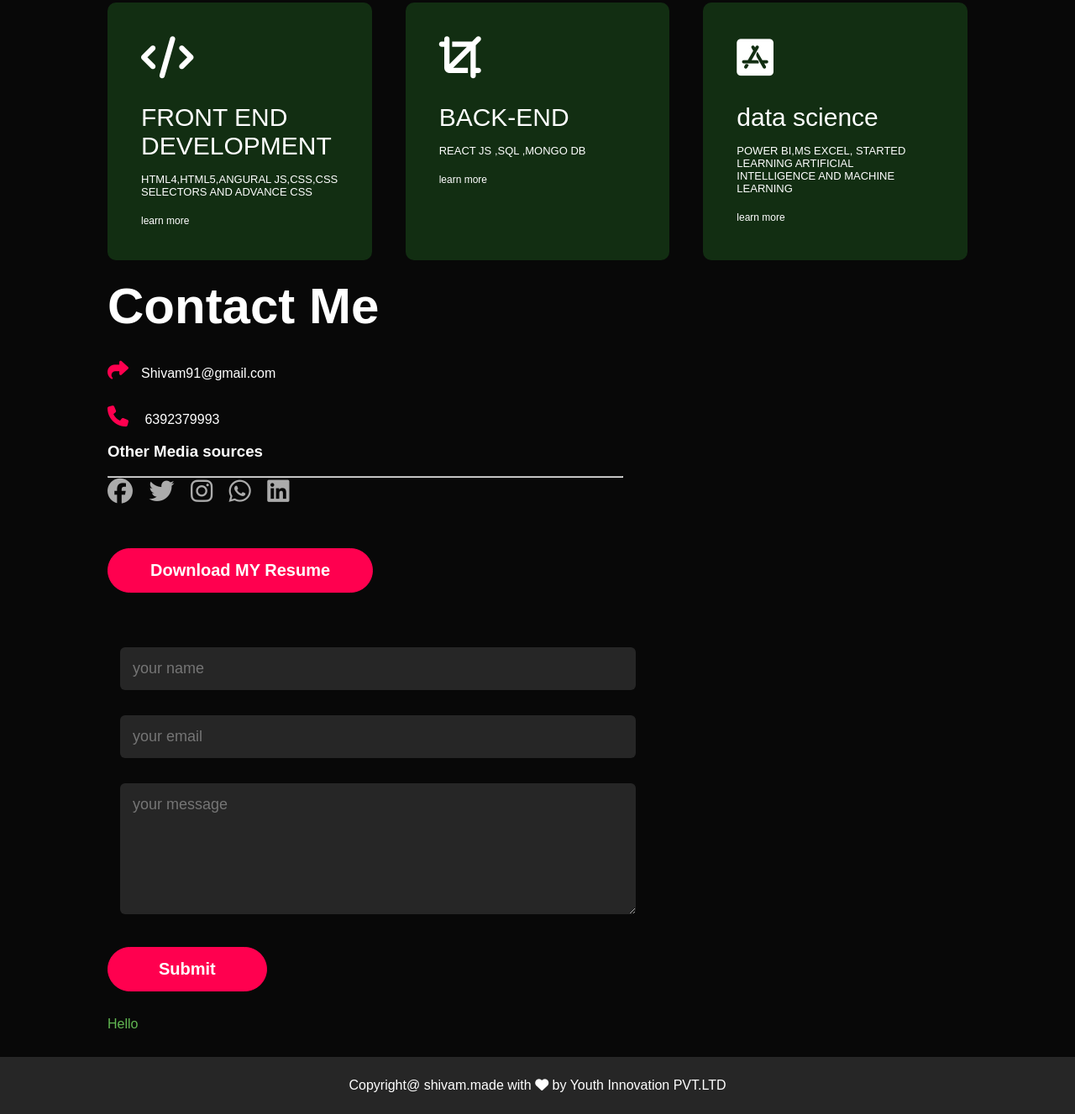
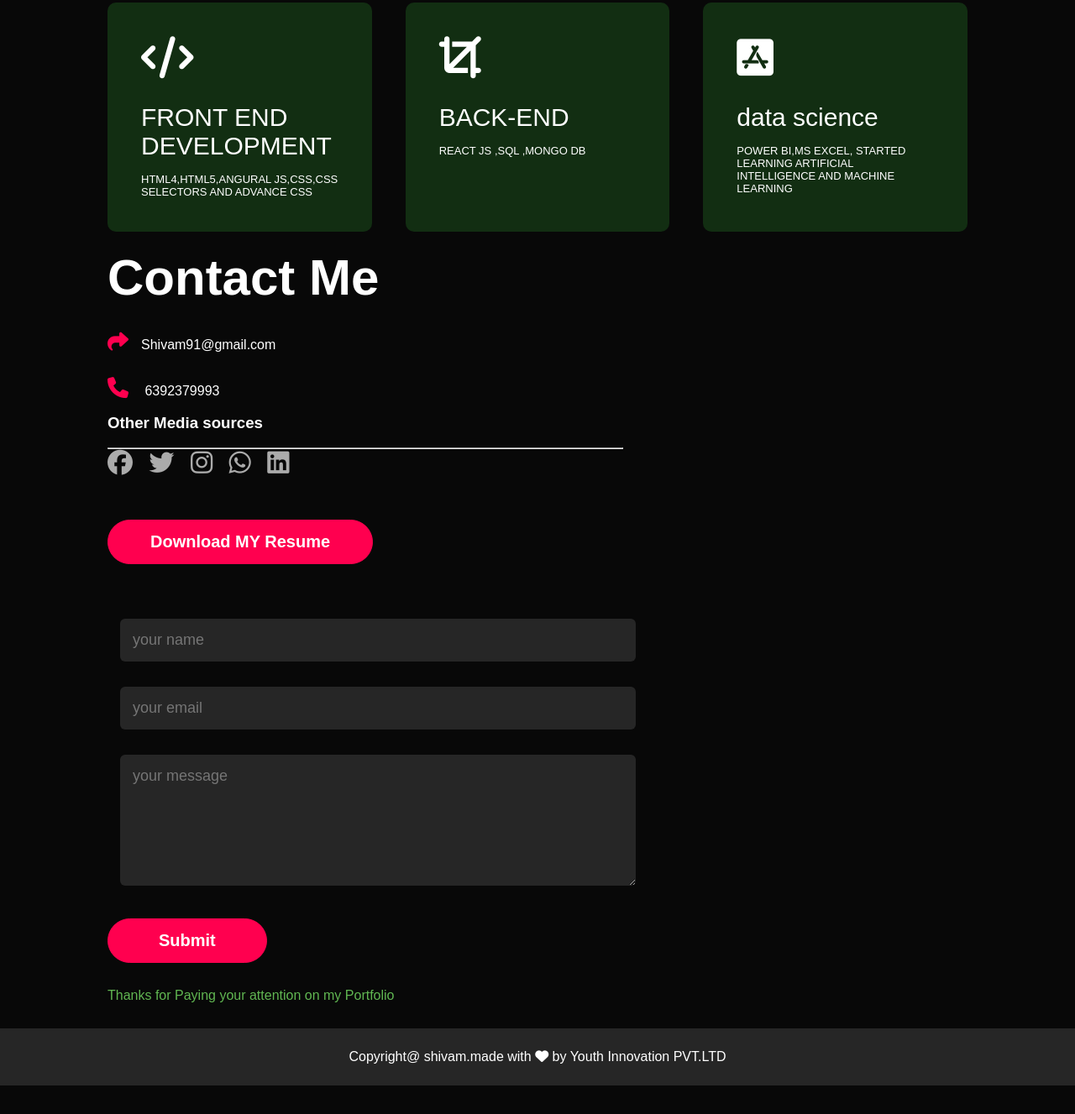
Before and after one commit to codershiva91/index-2.github.io, a plain HTML site: page index.html/index.html in a window 1280 px wide. Shown: the part 1891-3218 px from the top of the page at 84% size. After the commit the page ends 3184 px from the top, so only its background shows below. Drawn offline with Linux system fonts and the light colour scheme.

Commit message:
Update index.html

```diff
--- a/index.html/index.html
+++ b/index.html/index.html
@@ -103,7 +103,7 @@
                <h2>FRONT END DEVELOPMENT</h2>
 
               <p>HTML4,HTML5,ANGURAL JS,CSS,CSS SELECTORS AND ADVANCE CSS</p>
-               <a href="#">learn more</a>
+<!--                <a href="#">learn more</a> -->
 
            </div>
            <div>
@@ -112,7 +112,7 @@
             <h2> BACK-END</h2>
 
            <p>REACT JS ,SQL ,MONGO DB</p>
-            <a href="#">learn more</a>
+<!--             <a href="#">learn more</a> -->
 
         </div>
         <div>
@@ -122,7 +122,7 @@
 
          <p> POWER BI,MS EXCEL,
           STARTED LEARNING ARTIFICIAL INTELLIGENCE AND MACHINE LEARNING   </p>
-          <a href="#">learn more</a>
+<!--           <a href="#">learn more</a> -->
 
       </div>
          </div>
@@ -162,7 +162,7 @@
            <button type="submit" class="btn btn2">Submit</button>
 
        </form>
-           <span id="msg">Hello </span>
+           <span id="msg"> Thanks for Paying your attention on my Portfolio  </span>
 
 
       </div>
```
